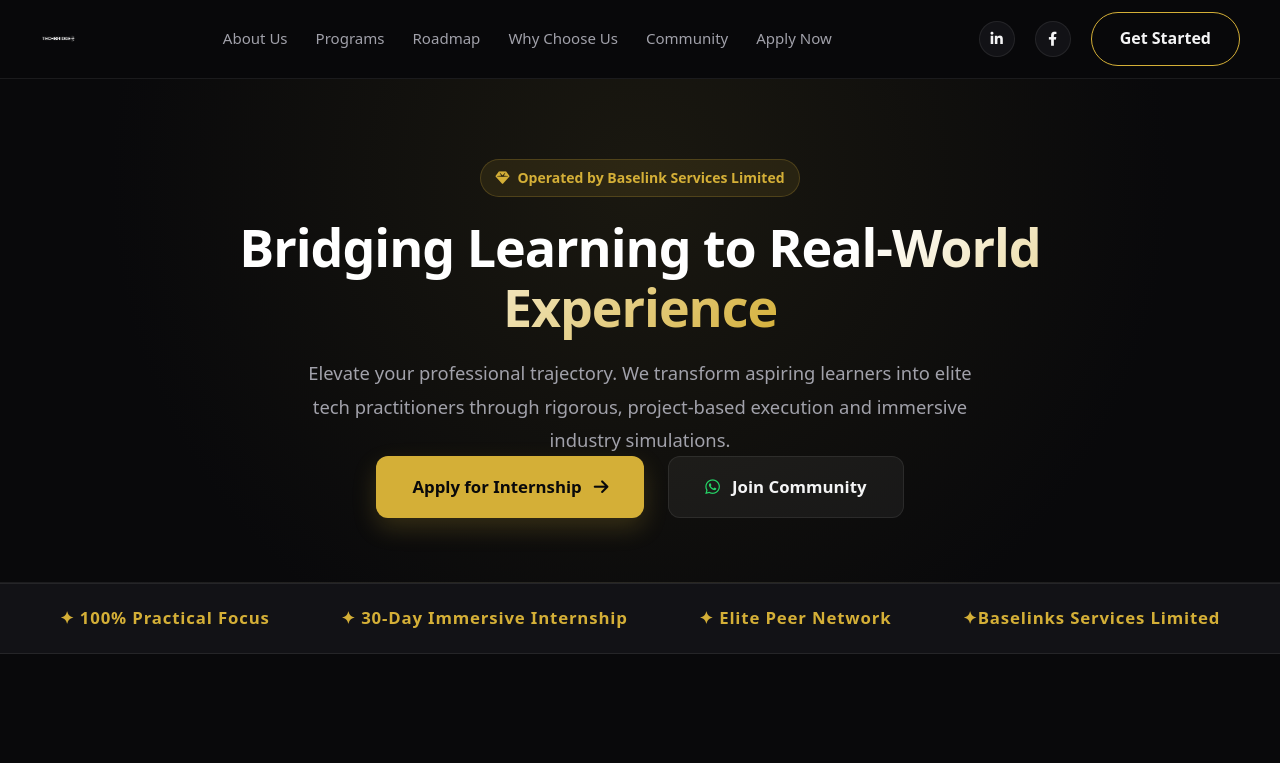
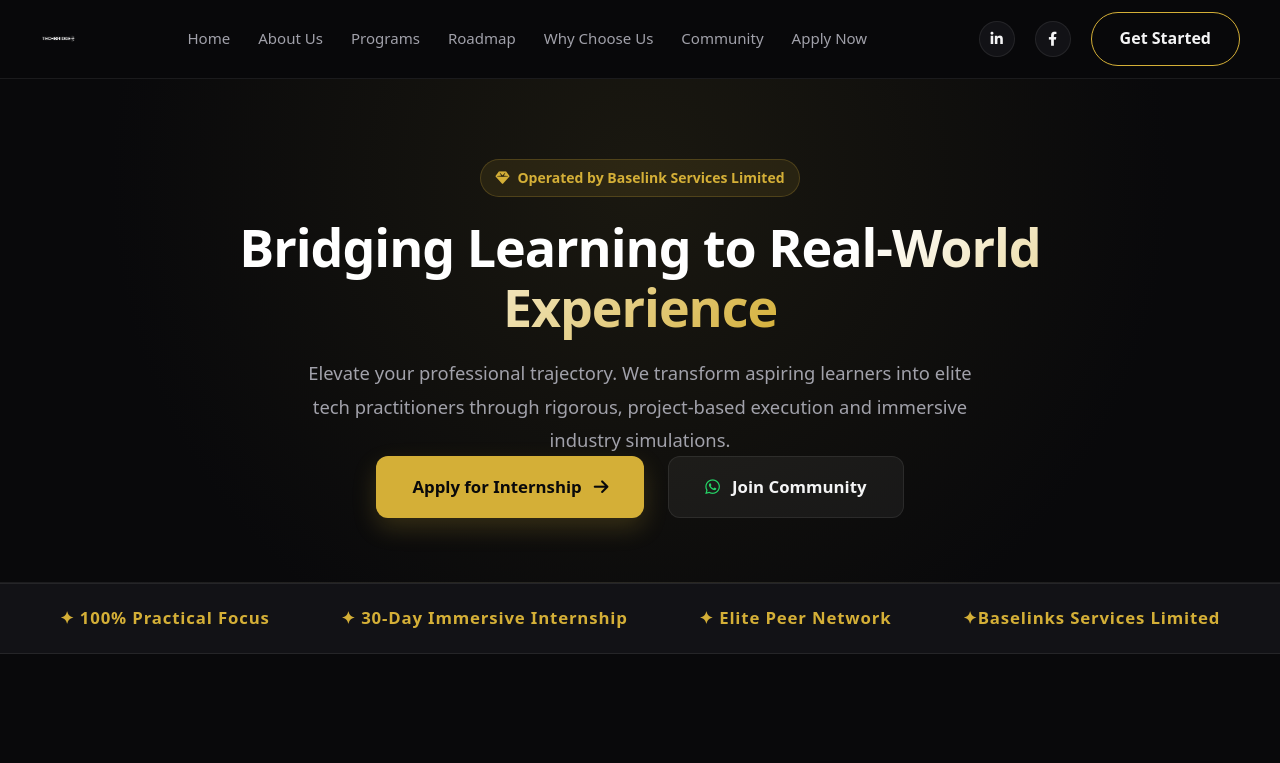
Before and after one commit to castroemeka/TechBridge, a plain HTML site: page index.html in a window 1280 px wide. Shown: the top 763 px of the page. Drawn offline with Linux system fonts and the light colour scheme.

Commit message:
Fix HTML syntax and structure in index.html

```diff
--- a/index.html
+++ b/index.html
@@ -21,6 +21,7 @@
             </a>
 
             <nav class="nav-menu" id="navMenu">
+                <a href="index.html" class="nav-link">Home</a>
                 <a href="#about" class="nav-link">About Us</a>
                 <a href="./program.html" class="nav-link">Programs</a>
                 <a href="./roadmap.html" class="nav-link">Roadmap</a>
```
